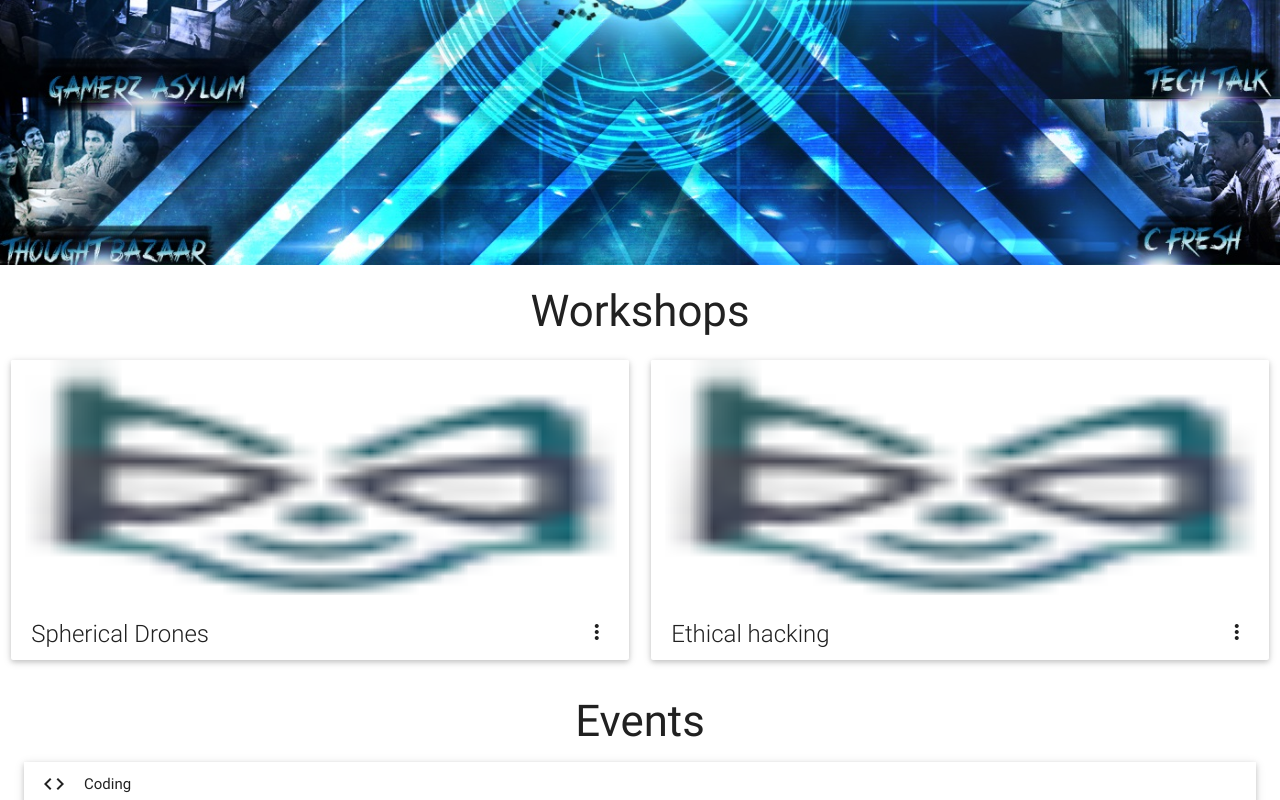
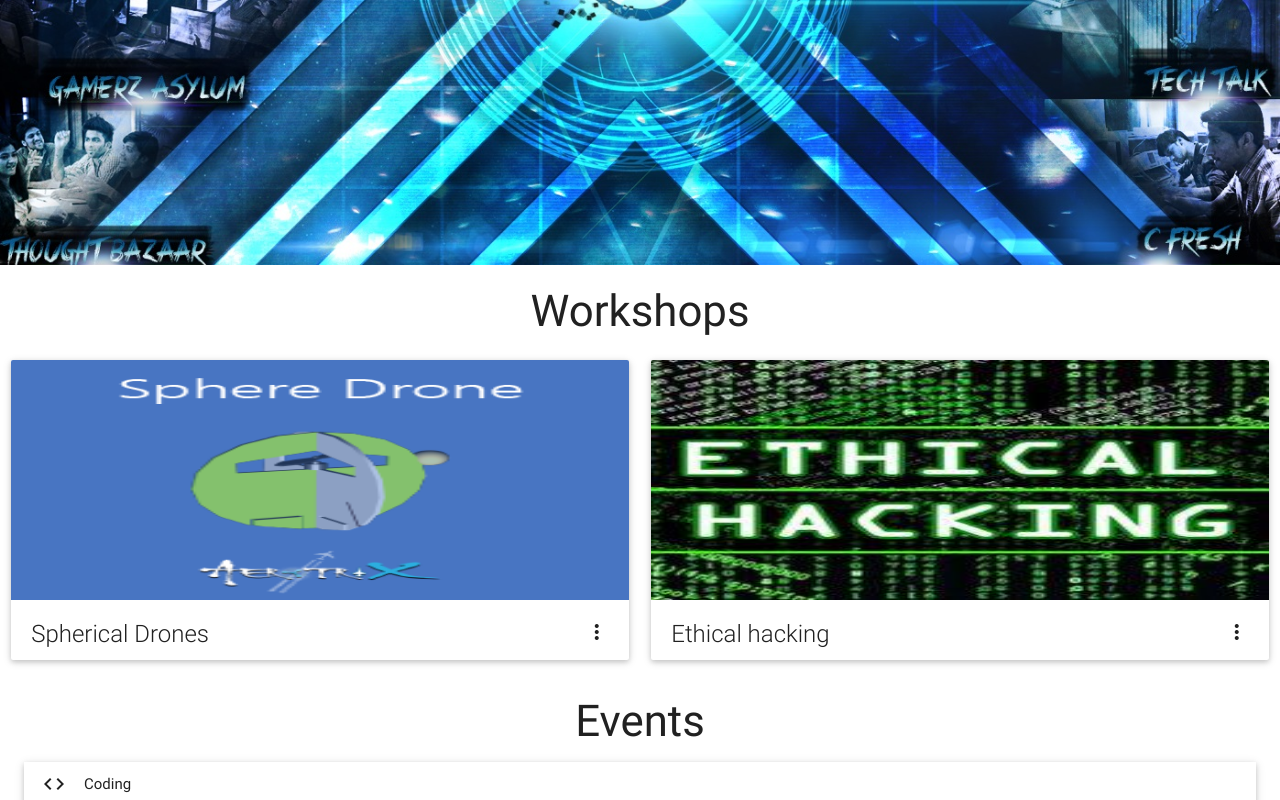
Before and after one commit to GeekHaven/Apro16, a plain HTML site: page m/index.html in a window 1280 px wide. Shown: the part 460-1260 px from the top of the page. Drawn offline with Linux system fonts and the light colour scheme.

```diff
--- a/m/index.html
+++ b/m/index.html
@@ -50,7 +50,7 @@
       <div class="col s12 m6 l6">
         <div class="card small">
           <div class="card-image waves-effect waves-block waves-light">
-            <img class="activator" src="images/logo.png">
+            <img class="activator" src="images/Events/drone.png">
           </div>
           <div class="card-content">
             <span class="card-title activator grey-text text-darken-4">Spherical Drones<i class="material-icons right">more_vert</i></span>
@@ -72,7 +72,7 @@
       <div class="col s12 m6 l6">
         <div class="card small">
           <div class="card-image waves-effect waves-block waves-light">
-            <img class="activator" src="images/logo.png">
+            <img class="activator" src="images/Events/eth.png">
           </div>
           <div class="card-content">
             <span class="card-title activator grey-text text-darken-4">Ethical hacking<i class="material-icons right">more_vert</i></span>
```
